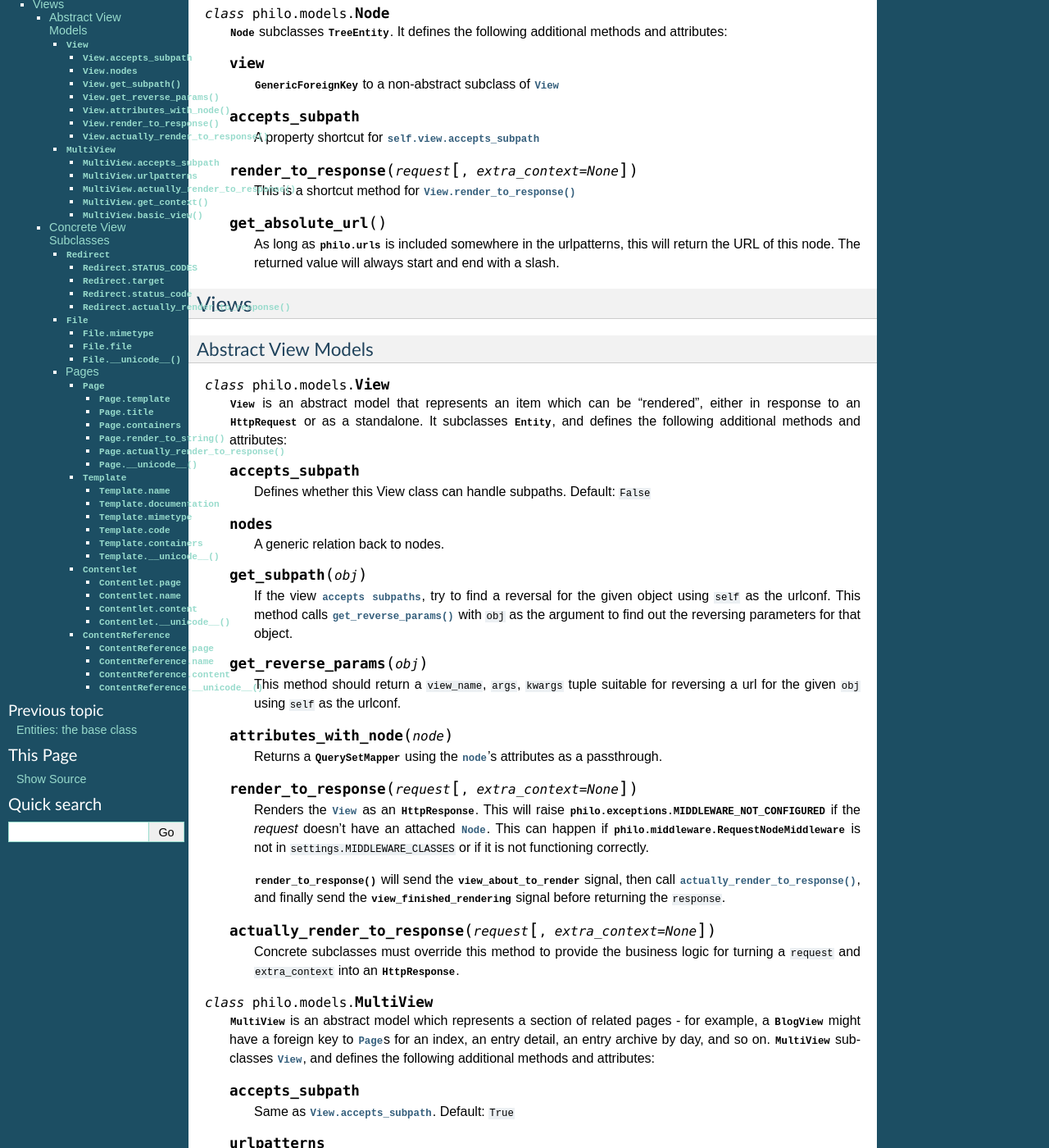
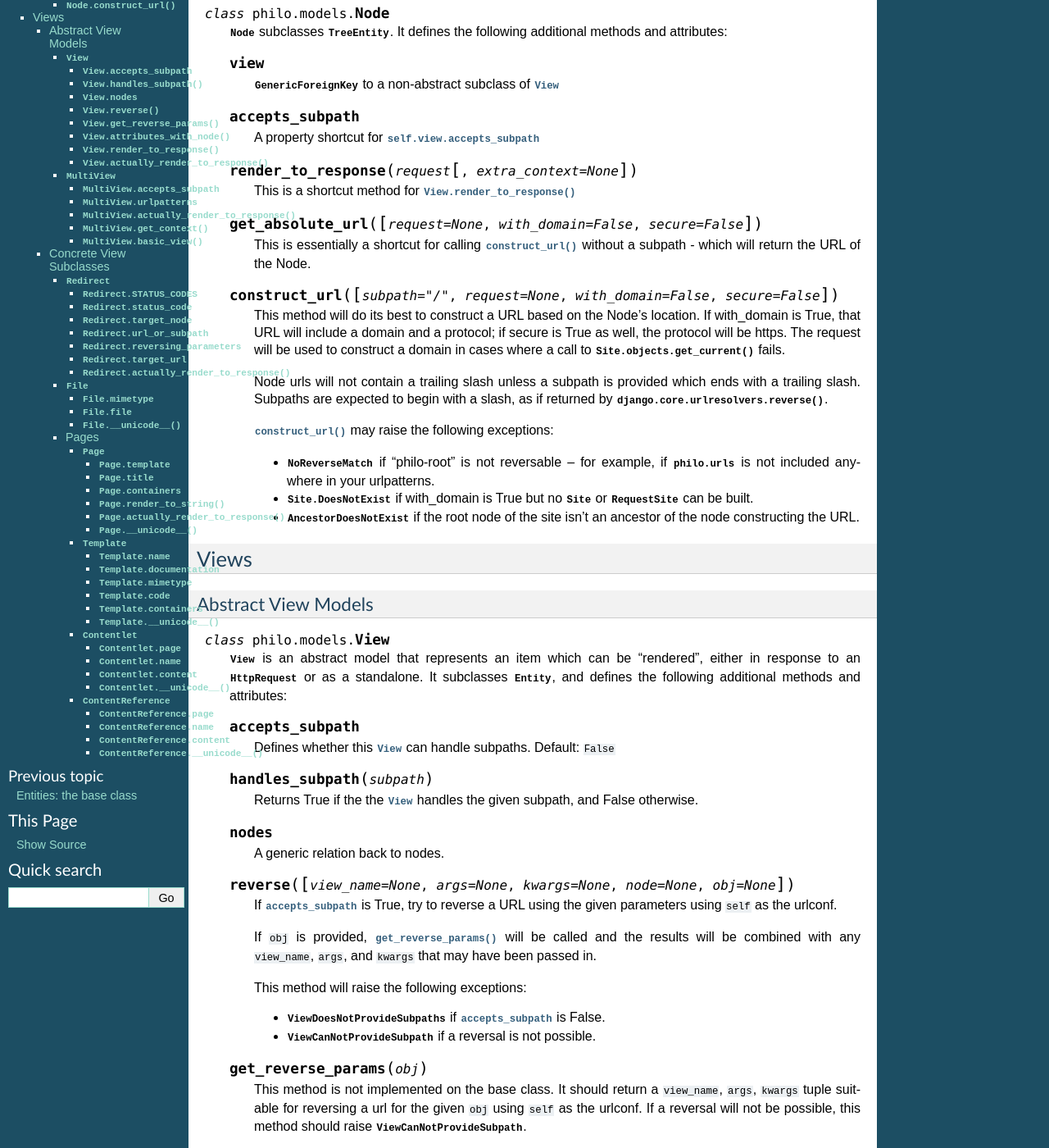
Before and after one commit to ithinksw/philo, a Sphinx documentation site: the page built from docs/models/nodes-and-views.rst, in a window 1280 px wide and 1400 px high, scrolled down 205 px. Shown: the whole window at 82% size. Built offline with Sphinx 7.4.7, drawn with Linux system fonts in a browser that asks for light colours; cross-references to code outside the pages are shown as plain code; some of the changed text lies outside the part shown.

Commit message:
Updated node/view documentation.

```diff
--- a/docs/models/nodes-and-views.rst
+++ b/docs/models/nodes-and-views.rst
@@ -23,9 +23,21 @@ Nodes
 
       This is a shortcut method for :meth:`View.render_to_response`
 
-   .. method:: get_absolute_url()
+   .. method:: get_absolute_url([request=None, with_domain=False, secure=False])
 
-      As long as :mod:`philo.urls` is included somewhere in the urlpatterns, this will return the URL of this node. The returned value will always start and end with a slash.
+      This is essentially a shortcut for calling :meth:`construct_url` without a subpath - which will return the URL of the Node.
+
+   .. method:: construct_url([subpath="/", request=None, with_domain=False, secure=False])
+
+      This method will do its best to construct a URL based on the Node's location. If with_domain is True, that URL will include a domain and a protocol; if secure is True as well, the protocol will be https. The request will be used to construct a domain in cases where a call to :meth:`Site.objects.get_current` fails.
+
+      Node urls will not contain a trailing slash unless a subpath is provided which ends with a trailing slash. Subpaths are expected to begin with a slash, as if returned by :func:`django.core.urlresolvers.reverse`.
+
+      :meth:`construct_url` may raise the following exceptions:
+
+      - :class:`NoReverseMatch` if "philo-root" is not reversable -- for example, if :mod:`philo.urls` is not included anywhere in your urlpatterns.
+      - :class:`Site.DoesNotExist <ObjectDoesNotExist>` if with_domain is True but no :class:`Site` or :class:`RequestSite` can be built.
+      - :class:`AncestorDoesNotExist` if the root node of the site isn't an ancestor of the node constructing the URL.
 
 Views
 -----
@@ -38,19 +50,30 @@ Abstract View Models
 
    .. attribute:: accepts_subpath
 
-      Defines whether this View class can handle subpaths. Default: ``False``
+      Defines whether this :class:`View` can handle subpaths. Default: ``False``
+
+   .. method:: handles_subpath(subpath)
+
+      Returns True if the the :class:`View` handles the given subpath, and False otherwise.
 
    .. attribute:: nodes
 
       A generic relation back to nodes.
 
-   .. method:: get_subpath(obj)
+   .. method:: reverse([view_name=None, args=None, kwargs=None, node=None, obj=None])
 
-      If the view :attr:`accepts subpaths <.accepts_subpath>`, try to find a reversal for the given object using ``self`` as the urlconf. This method calls :meth:`~.get_reverse_params` with ``obj`` as the argument to find out the reversing parameters for that object.
+      If :attr:`accepts_subpath` is True, try to reverse a URL using the given parameters using ``self`` as the urlconf.
+
+      If ``obj`` is provided, :meth:`get_reverse_params` will be called and the results will be combined with any ``view_name``, ``args``, and ``kwargs`` that may have been passed in.
+
+      This method will raise the following exceptions:
+
+      - :class:`ViewDoesNotProvideSubpaths` if :attr:`accepts_subpath` is False.
+      - :class:`ViewCanNotProvideSubpath` if a reversal is not possible.
 
    .. method:: get_reverse_params(obj)
 
-      This method should return a ``view_name``, ``args``, ``kwargs`` tuple suitable for reversing a url for the given ``obj`` using ``self`` as the urlconf.
+      This method is not implemented on the base class. It should return a ``view_name``, ``args``, ``kwargs`` tuple suitable for reversing a url for the given ``obj`` using ``self`` as the urlconf. If a reversal will not be possible, this method should raise :class:`ViewCanNotProvideSubpath`.
 
    .. method:: attributes_with_node(node)
 
@@ -101,13 +124,25 @@ Concrete View Subclasses
 
       A choices tuple of redirect status codes (temporary or permanent).
 
-   .. attribute:: target
+   .. attribute:: status_code
+
+      An :class:`IntegerField` which uses :attr:`STATUS_CODES` as its choices. Determines whether the redirect is considered temporary or permanent.
+
+   .. attribute:: target_node
+
+      An optional :class:`ForeignKey` to a :class:`Node`. If provided, that node will be used as the basis for the redirect.
+
+   .. attribute:: url_or_subpath
 
       A :class:`CharField` which may contain an absolute or relative URL. This will be validated with :class:`philo.validators.RedirectValidator`.
 
-   .. attribute:: status_code
+   .. attribute:: reversing_parameters
 
-      An :class:`IntegerField` which uses :attr:`STATUS_CODES` as its choices. Determines whether the redirect is considered temporary or permanent.
+      A :class:`~philo.models.fields.JSONField` instance. If the value of :attr:`reversing_parameters` is not None, the :attr:`url_or_subpath` will be treated as the name of a view to be reversed. The value of :attr:`reversing_parameters` will be passed into the reversal as args if it is a list or as kwargs if it is a dictionary.
+
+   .. attribute:: target_url
+
+      Calculates and returns the target url based on the :attr:`target_node`, :attr:`url_or_subpath`, and :attr:`reversing_parameters`.
 
    .. method:: actually_render_to_response(request[, extra_context=None])
 
```
